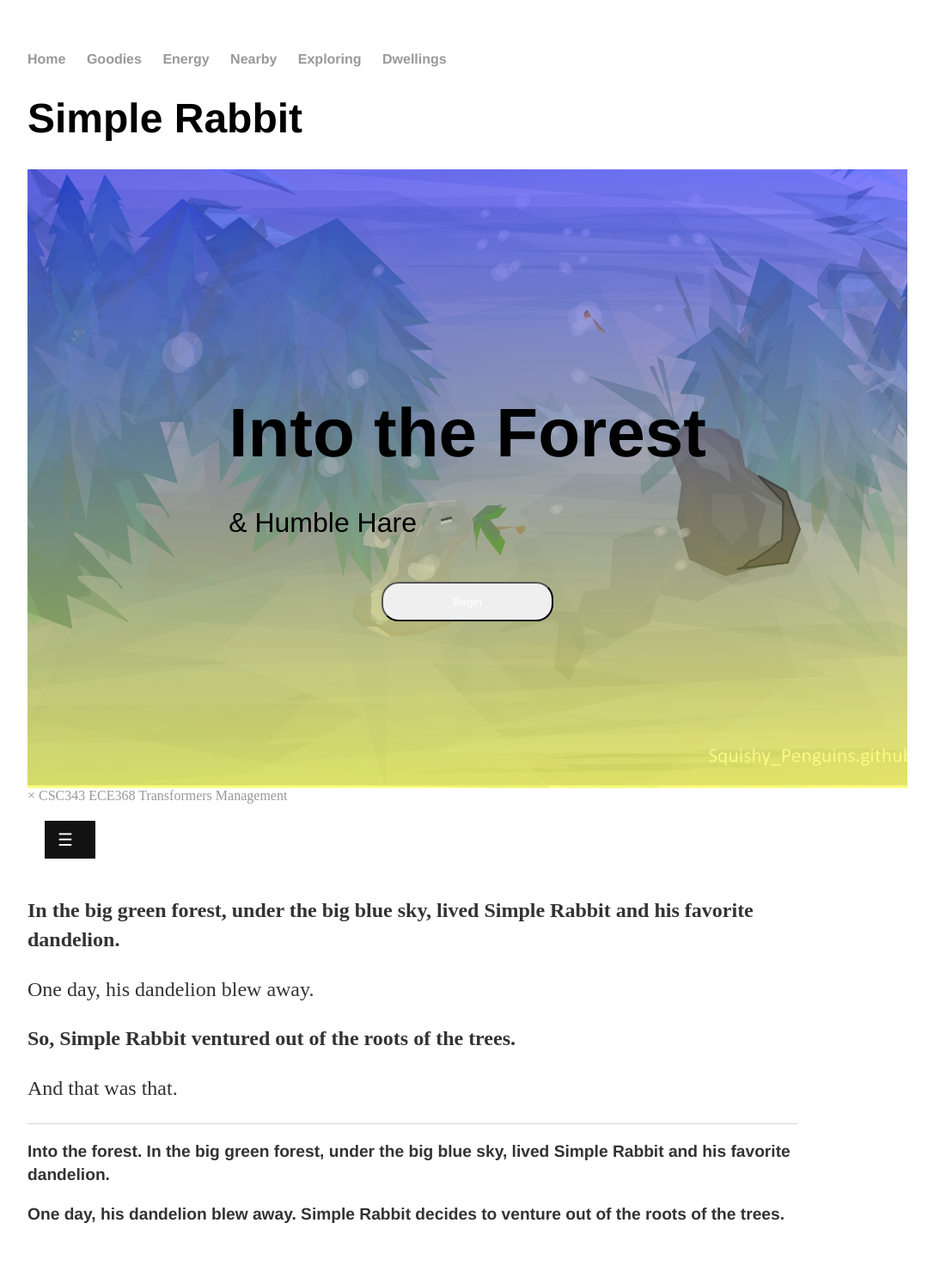
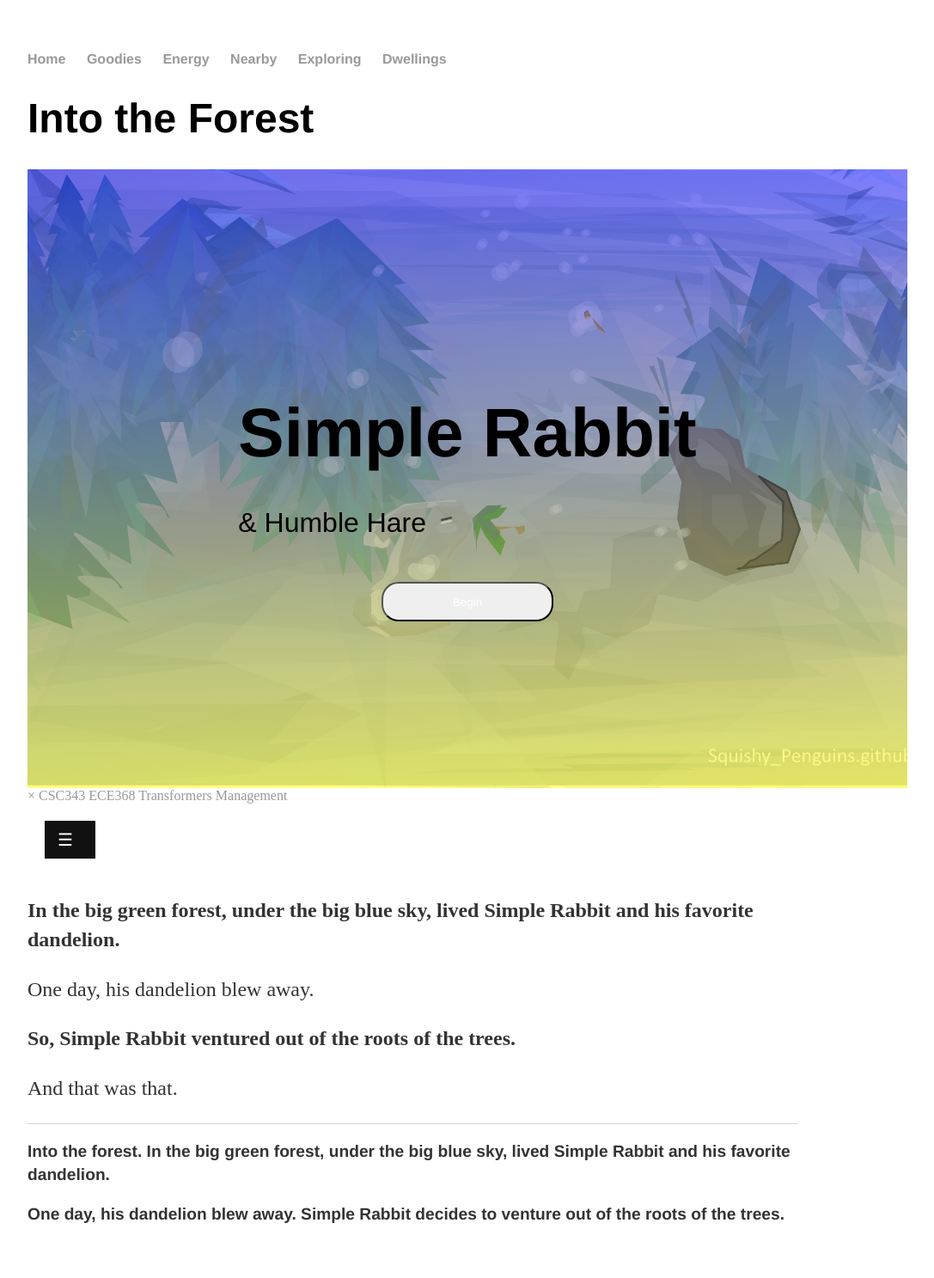
Before and after one commit to Squishy-Penguin/Squishy-Penguin.github.io, a Jekyll site: the page built from index.html, in a window 1280 px wide. Shown: the whole page at 86% size, without its empty margins (160-1247 px from the left). Built offline with Jekyll 4.4.1, drawn with Linux system fonts in a browser that asks for light colours.

```diff
--- a/index.html
+++ b/index.html
@@ -6,13 +6,13 @@ title: Simple Rabbit & Humble Hare
 
 
     <div class="blurb">
-        <h1>Simple Rabbit</h1>
+        <h1>Into the Forest</h1>
         <p></p>
     </div><!-- /.blurb -->
     <section class = "hero">
         <div class = "hero-content">
             <h1 class = "hero-title">
-                Into the Forest</h1>
+                Simple Rabbit</h1>
             <h2 class = "hero-subtitle">
                 & Humble Hare</h2>
             <button type = "button" class = "hero-button" onclick ="location.href='Squishy-Penguin.github.io/explore'">
```
